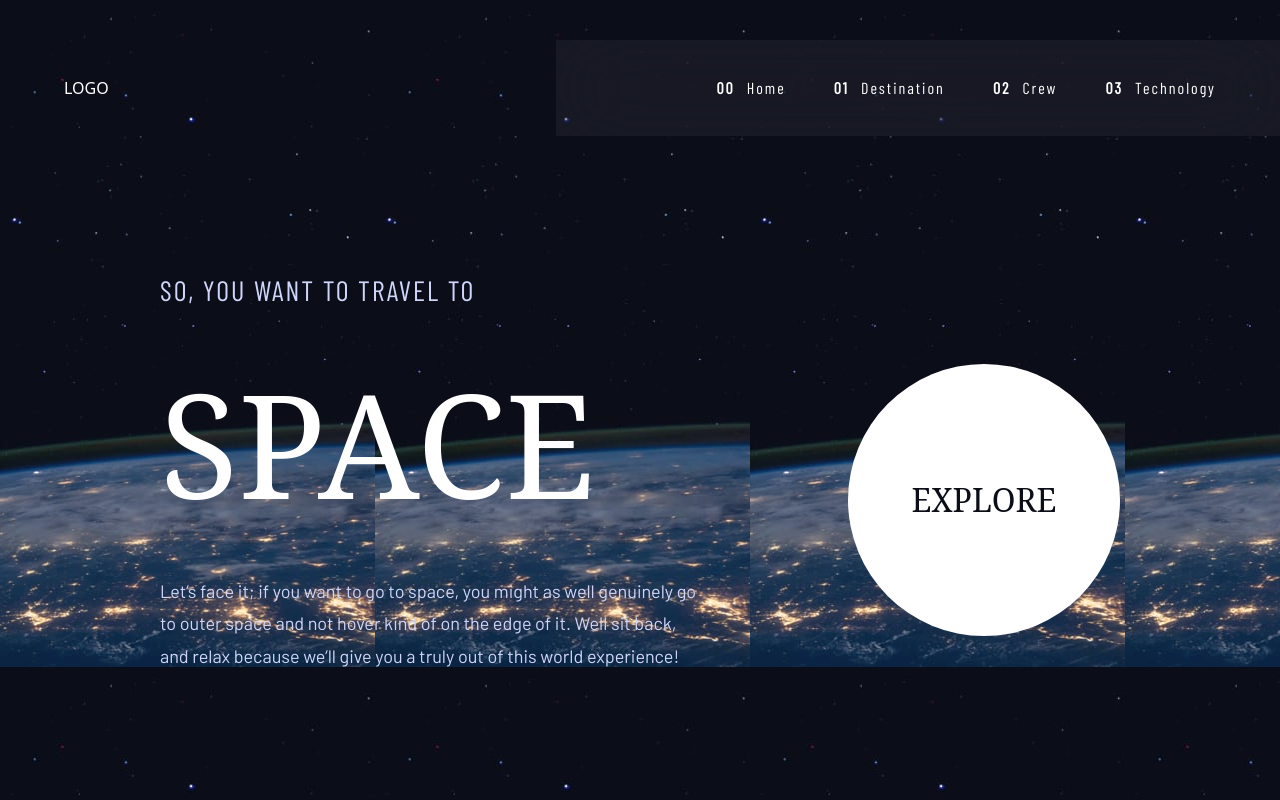
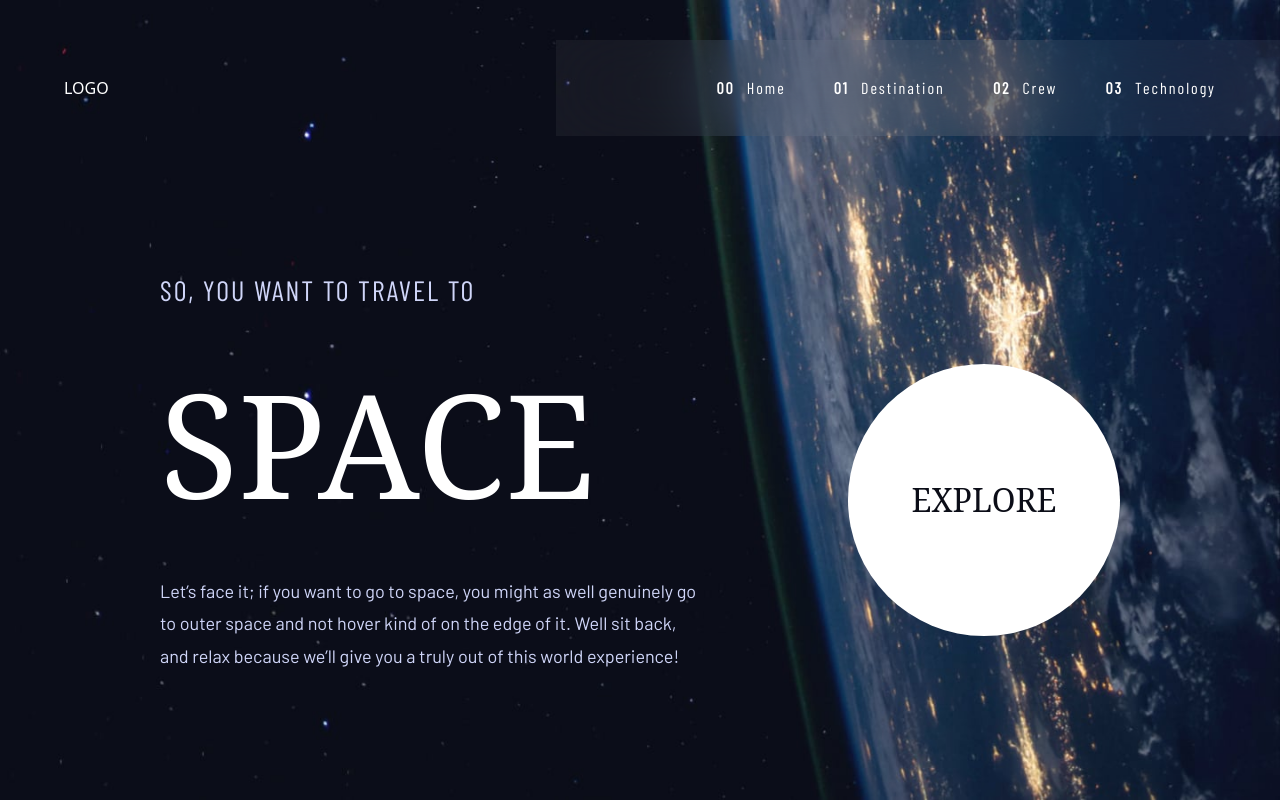
Before and after one commit to 11amanraj/space-tourism, a Next.js app: page / in a window 1280 px wide. Built offline with nearby package versions, Linux system fonts and the light colour scheme; a web font is replaced by a local one.

Commit message:
added background images to home page

```diff
--- a/app/page.tsx
+++ b/app/page.tsx
@@ -1,6 +1,6 @@
 export default function Home() {
   return (
-    <div className="bg-[url('/home/background-home-mobile.jpg')] flex flex-col h-[100dvh] lg:flex-row lg:px-40 lg:pb-32 lg:items-end lg:justify-between">
+    <div className="bg-[url('/home/background-home-mobile.jpg')] bg-cover sm:bg-[url('/home/background-home-tablet.jpg')] md:bg-[url('/home/background-home-desktop.jpg')] flex flex-col h-[100dvh] pt-22 sm:pt-56 lg:flex-row lg:px-40 lg:pb-32 lg:items-end lg:justify-between">
         <div className="flex flex-col items-center p-6 gap-6 md:p-32 md:pb-0 lg:p-0 lg:w-135 lg:items-start">
             <h3 className="text-preset-8 text-tertiary md:text-[28px]">SO, YOU WANT TO TRAVEL TO</h3>
             <h1 className="text-preset-1 text-[80px] md:text-[144px]">SPACE</h1>
@@ -10,13 +10,5 @@ export default function Home() {
             <button className="text-preset-4 text-[18px] text-primary bg-secondary flex items-center justify-center rounded-full w-36 h-36 md:w-68 md:h-68 md:text-[32px]">EXPLORE</button>
         </div>
     </div>
-    // <div>
-    //   <main>
-    //     <div className="flex flex-col h-[100dvh]">
-    //       <NavBar />
-    //       <FirstPage />
-    //     </div>
-    //   </main>
-    // </div>
   );
 }
```
